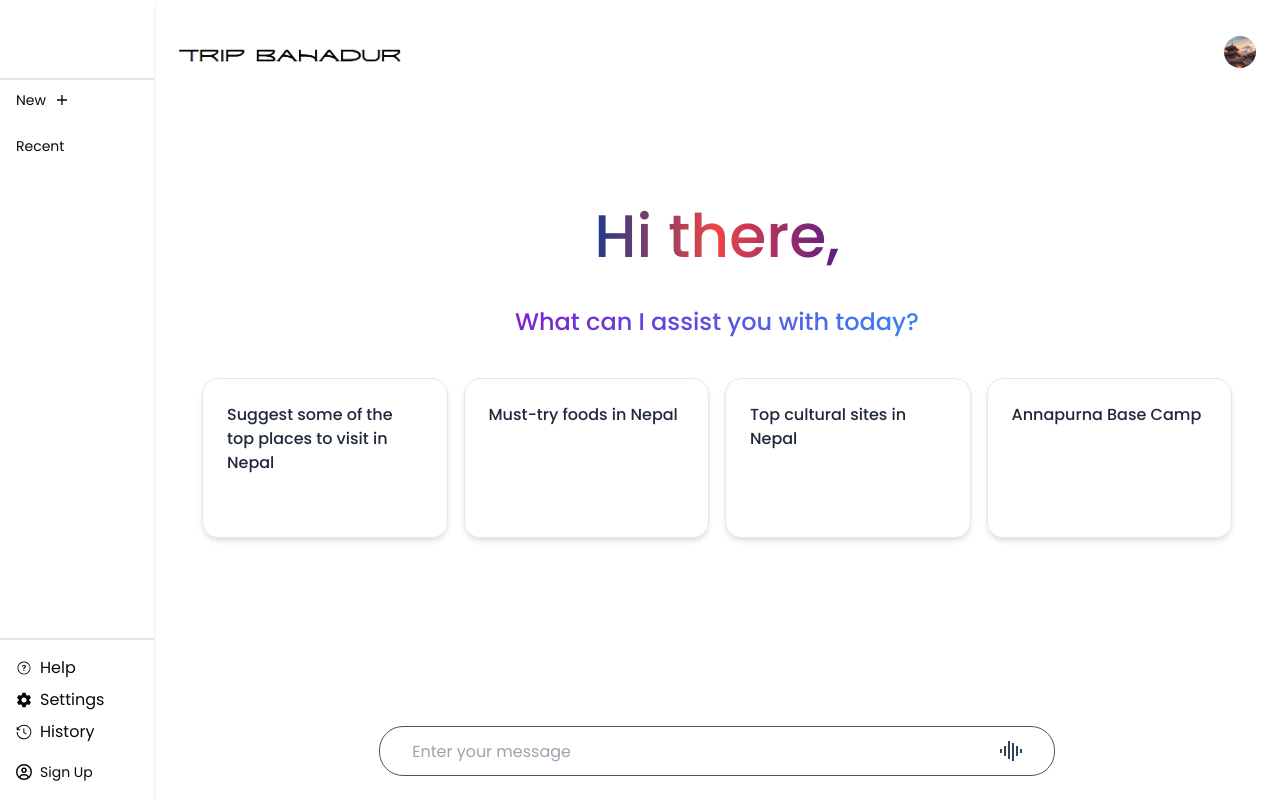
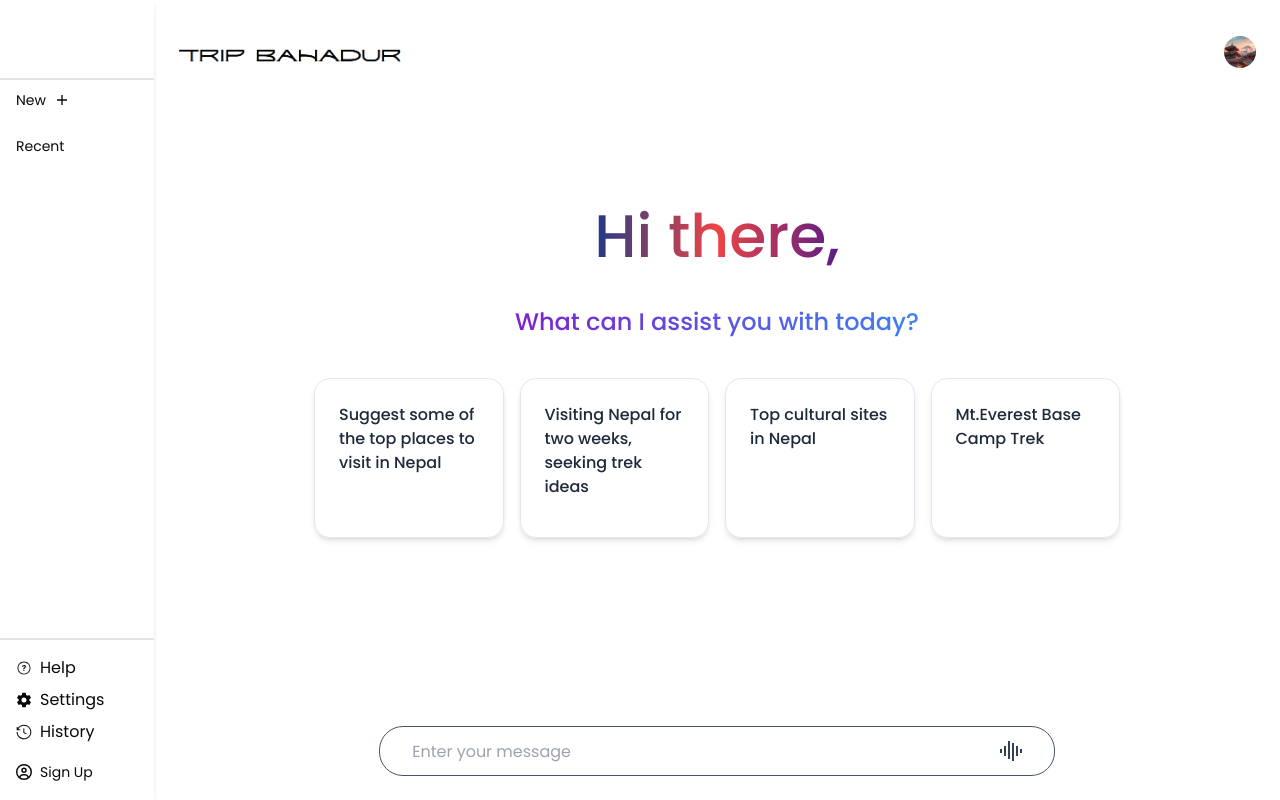
Before and after one commit to aabhiojha/tb-frontend, a React (Vite) app: page / in a window 1280 px wide. Built offline with nearby package versions, Linux system fonts and the light colour scheme.

Commit message:
fixed something

```diff
--- a/src/components/Main.jsx
+++ b/src/components/Main.jsx
@@ -81,7 +81,7 @@ const Main = () => {
         </div>
       </div>
 
-      <div className="flex-1 w-full flex flex-col items-center justify-between overflow-hidden px-22">
+      <div className="flex-1 w-full flex flex-col items-center justify-between overflow-hidden px-28">
         {!chatHistory.length ? (
           <div className="w-full flex flex-col items-center justify-center flex-grow space-y-10 -mt-28">
             <div className="text-6xl font-medium bg-gradient-to-r from-blue-900 via-red-500 to-purple-900 bg-clip-text text-transparent">
@@ -94,9 +94,9 @@ const Main = () => {
             <div className="grid grid-cols-2 md:grid-cols-4 gap-4 px-6">
               {[
                 "Suggest some of the top places to visit in Nepal",
-                "Must-try foods in Nepal",
+                "Visiting Nepal for two weeks, seeking trek ideas",
                 "Top cultural sites in Nepal",
-                "Annapurna Base Camp",
+                "Mt.Everest Base Camp Trek",
               ].map((text, index) => (
                 <div
                   key={index}
--- a/src/components/Response.jsx
+++ b/src/components/Response.jsx
@@ -5,6 +5,7 @@ import { IoClose } from "react-icons/io5";
 import Loading from "./Loading.jsx";
 import MapComponent from "./Map/MapComponent.jsx";
 import useChatStore from "../store/chatStore.js";
+import { FcLineChart } from "react-icons/fc";
 
 const Response = ({ isLoading }) => {
   const chatHistory = useChatStore((state) => state.chatHistory);
```
